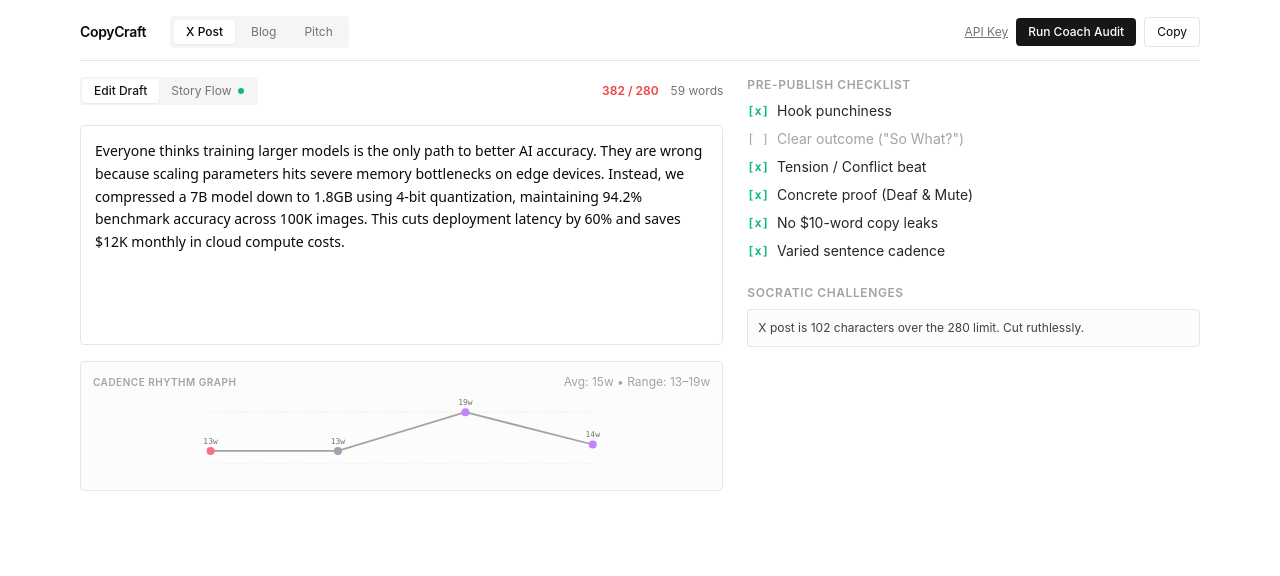
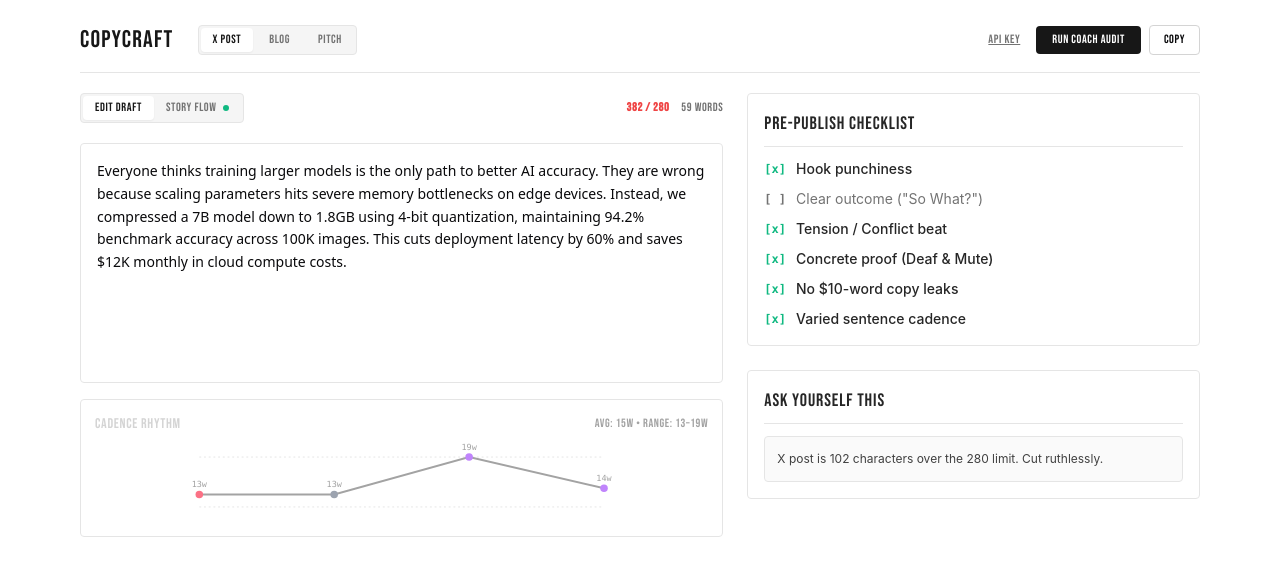
Before and after one commit to kishan-sp/CopyCraft, a Next.js app: page / in a window 1280 px wide. Shown: the top 576 px of the page. Built offline with nearby package versions, Linux system fonts and the light colour scheme.

Commit message:
Upgrade UI/UX: editorial display typography, subtle grid, rename to Ask Yourself This, silent success audit

```diff
--- a/src/app/globals.css
+++ b/src/app/globals.css
@@ -1,3 +1,5 @@
+@import url('https://fonts.googleapis.com/css2?family=Bebas+Neue&display=swap');
+
 @tailwind base;
 @tailwind components;
 @tailwind utilities;
@@ -10,9 +12,9 @@
 
 @media (prefers-color-scheme: dark) {
   :root {
-    --background: 240 10% 4%;
+    --background: 240 10% 3%;
     --foreground: 0 0% 98%;
-    --border: 240 4% 18%;
+    --border: 240 4% 15%;
   }
 }
 
@@ -21,3 +23,15 @@ body {
   background: hsl(var(--background));
   font-family: -apple-system, BlinkMacSystemFont, "Segoe UI", Roboto, sans-serif;
 }
+
+.font-display {
+  font-family: 'Bebas Neue', 'Oswald', 'Impact', sans-serif;
+  letter-spacing: 0.05em;
+}
+
+.bg-grid-subtle {
+  background-size: 36px 36px;
+  background-image:
+    linear-gradient(to right, rgba(255, 255, 255, 0.025) 1px, transparent 1px),
+    linear-gradient(to bottom, rgba(255, 255, 255, 0.025) 1px, transparent 1px);
+}
--- a/src/app/page.tsx
+++ b/src/app/page.tsx
@@ -41,7 +41,7 @@ function CadenceLineGraph({
 }) {
   if (sentences.length === 0) {
     return (
-      <div className="h-20 flex items-center justify-center text-xs text-neutral-400 border border-neutral-200 dark:border-neutral-800 rounded">
+      <div className="h-20 flex items-center justify-center font-display uppercase tracking-wider text-xs text-neutral-500 border border-neutral-200 dark:border-neutral-800 rounded">
         Cadence graph will plot sentence rhythm as you type
       </div>
     );
@@ -53,7 +53,7 @@ function CadenceLineGraph({
   const range = maxWords - minWords || 1;
 
   const width = 500;
-  const height = 90;
+  const height = 85;
   const paddingX = 35;
   const paddingY = 16;
   const chartWidth = width - paddingX * 2;
@@ -79,14 +79,13 @@ function CadenceLineGraph({
         );
 
   return (
-    <div className="p-3 border border-neutral-200 dark:border-neutral-800 rounded bg-neutral-50/50 dark:bg-neutral-900/40 space-y-2">
+    <div className="p-3.5 border border-neutral-200 dark:border-neutral-800/80 rounded bg-white/40 dark:bg-neutral-900/40 backdrop-blur-sm space-y-2">
       <div className="flex items-center justify-between text-xs text-neutral-400">
-        <span className="font-semibold uppercase tracking-wider text-[10px]">
-          Cadence Rhythm Graph
+        <span className="font-display uppercase tracking-wider text-sm text-neutral-300">
+          Cadence Rhythm
         </span>
-        <span>
-          Avg: {Math.round(wordCounts.reduce((a, b) => a + b, 0) / wordCounts.length)}w •
-          Range: {Math.min(...wordCounts)}–{Math.max(...wordCounts)}w
+        <span className="font-display uppercase tracking-wider text-xs">
+          Avg: {Math.round(wordCounts.reduce((a, b) => a + b, 0) / wordCounts.length)}w • Range: {Math.min(...wordCounts)}–{Math.max(...wordCounts)}w
         </span>
       </div>
 
@@ -133,7 +132,7 @@ function CadenceLineGraph({
                 <circle
                   cx={pt.x}
                   cy={pt.y}
-                  r={isSelected ? '7' : pt.sentence.isMonotonous ? '6' : '4.5'}
+                  r={isSelected ? '6.5' : pt.sentence.isMonotonous ? '5.5' : '4'}
                   fill={roleColor}
                   stroke={isSelected ? '#ffffff' : pt.sentence.isMonotonous ? '#ef4444' : 'transparent'}
                   strokeWidth="2"
@@ -143,7 +142,7 @@ function CadenceLineGraph({
                   x={pt.x}
                   y={pt.y - 8}
                   textAnchor="middle"
-                  className="text-[9px] fill-neutral-500 font-mono"
+                  className="text-[9px] fill-neutral-400 font-mono"
                 >
                   {pt.sentence.wordCount}w
                 </text>
@@ -154,8 +153,8 @@ function CadenceLineGraph({
       </div>
 
       {sentences.some((s) => s.isMonotonous) && (
-        <p className="text-[11px] text-amber-500">
-          Monotony warning: flat cadence detected on identical sentence lengths.
+        <p className="text-[11px] text-amber-500 font-medium">
+          Monotony warning: flat cadence detected across identical sentence lengths.
         </p>
       )}
     </div>
@@ -173,11 +172,10 @@ export default function Page() {
   const [showKeyInput, setShowKeyInput] = useState(false);
   const [isAuditing, startAuditing] = useTransition();
   const [auditResult, setAuditResult] = useState<AnalysisResult | null>(null);
-  const [auditFeedback, setAuditFeedback] = useState<{ type: 'success' | 'notice' | 'error'; message: string } | null>(null);
+  const [auditError, setAuditError] = useState<string | null>(null);
   const [selectedSentenceIndex, setSelectedSentenceIndex] = useState<number | null>(null);
   const [copied, setCopied] = useState(false);
 
-  // Load API key and model from localStorage on mount
   useEffect(() => {
     const savedKey = localStorage.getItem('copycraft_api_key');
     const savedModel = localStorage.getItem('copycraft_model');
@@ -234,14 +232,14 @@ export default function Page() {
   useEffect(() => {
     if (auditResult && auditResult.charCount !== text.length) {
       setAuditResult(null);
-      setAuditFeedback(null);
+      setAuditError(null);
       setSelectedSentenceIndex(null);
     }
   }, [text, auditResult]);
 
   const handleAudit = () => {
     if (!text.trim()) return;
-    setAuditFeedback(null);
+    setAuditError(null);
     startAuditing(async () => {
       try {
         const res = await fetch('/api/audit', {
@@ -256,19 +254,16 @@ export default function Page() {
         });
         if (res.ok) {
           const data = await res.json();
+          if (data.apiError) {
+            setAuditError(data.apiError);
+          } else {
             setAuditResult(data);
-          if (data.apiError) {
-            setAuditFeedback({ type: 'error', message: data.apiError });
-          } else if (data.source && data.source !== 'local') {
-            setAuditFeedback({ type: 'success', message: `Audited with ${data.source}` });
-          } else {
-            setAuditFeedback({ type: 'notice', message: data.apiNotice || 'Local heuristic audit. Add Groq key for deep AI coaching.' });
           }
         } else {
-          setAuditFeedback({ type: 'error', message: `Server error ${res.status}` });
+          setAuditError(`Audit request failed (${res.status})`);
         }
       } catch (err: any) {
-        setAuditFeedback({ type: 'error', message: err?.message || 'Network error' });
+        setAuditError(err?.message || 'Network error during audit');
       }
     });
   };
@@ -284,19 +279,22 @@ export default function Page() {
   const selectedSentence = selectedSentenceIndex !== null ? activeAnalysis.sentences[selectedSentenceIndex] : null;
 
   return (
-    <div className="max-w-6xl mx-auto px-4 py-4 flex flex-col min-h-screen">
+    <div className="min-h-screen bg-grid-subtle">
+      <div className="max-w-6xl mx-auto px-4 py-6 flex flex-col min-h-screen">
         {/* Header */}
-      <header className="flex flex-wrap items-center justify-between gap-4 pb-3 border-b border-neutral-200 dark:border-neutral-800 text-sm">
+        <header className="flex flex-wrap items-center justify-between gap-4 pb-4 border-b border-neutral-200 dark:border-neutral-800">
           <div className="flex items-center gap-6">
-          <span className="font-semibold tracking-tight">CopyCraft</span>
-          <nav className="flex gap-1 bg-neutral-100 dark:bg-neutral-900 p-1 rounded">
+            <span className="font-display text-2xl tracking-wider uppercase text-neutral-900 dark:text-neutral-100">
+              CopyCraft
+            </span>
+            <nav className="flex gap-1 bg-neutral-100 dark:bg-neutral-900/80 p-0.5 rounded border border-neutral-200 dark:border-neutral-800">
               {(['x', 'blog', 'pitch'] as WritingMode[]).map((m) => (
                 <button
                   key={m}
                   onClick={() => setMode(m)}
-                className={`px-3 py-1 rounded text-xs transition ${
+                  className={`px-3 py-1 rounded font-display text-xs uppercase tracking-wider transition ${
                     mode === m
-                    ? 'bg-white dark:bg-neutral-800 font-medium shadow-sm'
+                      ? 'bg-white dark:bg-neutral-800 text-neutral-900 dark:text-white shadow-sm'
                       : 'text-neutral-500 hover:text-neutral-900 dark:hover:text-neutral-100'
                   }`}
                 >
@@ -307,12 +305,12 @@ export default function Page() {
           </div>
 
           <div className="flex items-center gap-2">
-          {/* Active Model Selector in Header if models loaded */}
+            {/* Dynamic Model Dropdown */}
             {availableModels.length > 0 && (
               <select
                 value={selectedModel}
                 onChange={(e) => handleModelChange(e.target.value)}
-              className="px-2 py-1 text-xs border border-neutral-300 dark:border-neutral-700 bg-transparent rounded font-mono"
+                className="px-2.5 py-1 text-xs border border-neutral-300 dark:border-neutral-700 bg-transparent rounded font-mono text-neutral-700 dark:text-neutral-300 focus:outline-none"
               >
                 {availableModels.map((m) => (
                   <option key={m} value={m} className="bg-white dark:bg-neutral-900">
@@ -324,50 +322,50 @@ export default function Page() {
 
             <button
               onClick={() => setShowKeyInput(!showKeyInput)}
-            className="text-xs text-neutral-500 hover:text-neutral-900 dark:hover:text-neutral-200 underline"
+              className="font-display tracking-wider uppercase text-xs text-neutral-500 hover:text-neutral-900 dark:hover:text-neutral-200 underline px-2 py-1"
             >
               {keyType ? `${keyType} Key` : 'API Key'}
             </button>
             <button
               onClick={handleAudit}
               disabled={isAuditing || !text.trim()}
-            className="px-3 py-1.5 text-xs font-medium rounded bg-neutral-900 text-white dark:bg-neutral-100 dark:text-neutral-900 disabled:opacity-50"
+              className="px-4 py-1.5 font-display text-xs tracking-wider uppercase rounded bg-neutral-900 text-white dark:bg-white dark:text-neutral-950 hover:opacity-90 transition disabled:opacity-50"
             >
               {isAuditing ? 'Auditing...' : 'Run Coach Audit'}
             </button>
             <button
               onClick={handleCopy}
-            className="px-3 py-1.5 text-xs border border-neutral-200 dark:border-neutral-800 rounded hover:bg-neutral-50 dark:hover:bg-neutral-900"
+              className="px-3.5 py-1.5 font-display text-xs tracking-wider uppercase border border-neutral-300 dark:border-neutral-800 rounded hover:bg-neutral-100 dark:hover:bg-neutral-900 transition"
             >
               {copied ? 'Copied' : 'Copy'}
             </button>
           </div>
         </header>
 
-      {/* Groq / Gemini API Key & Model Configuration */}
+        {/* API Key & Dynamic Models Drawer */}
         {showKeyInput && (
-        <div className="py-2.5 px-3 border-b border-neutral-200 dark:border-neutral-800 flex flex-wrap items-center justify-between gap-3 text-xs bg-neutral-50 dark:bg-neutral-900/50">
+          <div className="py-3 px-3.5 mt-2 border border-neutral-200 dark:border-neutral-800 rounded flex flex-wrap items-center justify-between gap-3 text-xs bg-white/60 dark:bg-neutral-900/60 backdrop-blur-sm">
             <div className="flex flex-wrap items-center gap-3 flex-1 min-w-[280px]">
               <div className="flex items-center gap-2">
-              <span className="text-neutral-500">API Key:</span>
+                <span className="font-display uppercase tracking-wider text-neutral-500">API Key:</span>
                 <input
                   type="password"
                   placeholder="Paste Groq (gsk_...) or Gemini key"
                   value={apiKey}
                   onChange={(e) => handleApiKeyChange(e.target.value)}
-                className="w-64 px-2 py-1 border border-neutral-300 dark:border-neutral-700 bg-white dark:bg-neutral-900 rounded font-mono text-xs"
+                  className="w-64 px-2.5 py-1 border border-neutral-300 dark:border-neutral-700 bg-white dark:bg-neutral-950 rounded font-mono text-xs focus:outline-none"
                 />
               </div>
 
               {isLoadingModels ? (
-              <span className="text-neutral-400 italic">Fetching models from provider...</span>
+                <span className="text-neutral-400 font-mono text-xs">Fetching models...</span>
               ) : availableModels.length > 0 ? (
                 <div className="flex items-center gap-2">
-                <span className="text-neutral-500">Model:</span>
+                  <span className="font-display uppercase tracking-wider text-neutral-500">Model:</span>
                   <select
                     value={selectedModel}
                     onChange={(e) => handleModelChange(e.target.value)}
-                  className="px-2 py-1 border border-neutral-300 dark:border-neutral-700 bg-white dark:bg-neutral-900 rounded font-mono text-xs max-w-xs"
+                    className="px-2 py-1 border border-neutral-300 dark:border-neutral-700 bg-white dark:bg-neutral-950 rounded font-mono text-xs max-w-xs focus:outline-none"
                   >
                     {availableModels.map((m) => (
                       <option key={m} value={m}>
@@ -381,45 +379,37 @@ export default function Page() {
 
             <button
               onClick={() => setShowKeyInput(false)}
-            className="px-2 py-1 rounded bg-neutral-200 dark:bg-neutral-800 hover:bg-neutral-300 dark:hover:bg-neutral-700"
+              className="px-2.5 py-1 font-display uppercase tracking-wider rounded bg-neutral-200 dark:bg-neutral-800 hover:bg-neutral-300 dark:hover:bg-neutral-700 transition"
             >
               Close
             </button>
           </div>
         )}
 
-      {/* Audit Feedback Banner */}
-      {auditFeedback && (
-        <div
-          className={`mt-3 p-2 text-xs rounded border flex items-center justify-between ${
-            auditFeedback.type === 'success'
-              ? 'bg-emerald-500/10 border-emerald-500/30 text-emerald-600 dark:text-emerald-400'
-              : auditFeedback.type === 'error'
-              ? 'bg-red-500/10 border-red-500/30 text-red-600 dark:text-red-400'
-              : 'bg-amber-500/10 border-amber-500/30 text-amber-600 dark:text-amber-400'
-          }`}
-        >
-          <span>{auditFeedback.message}</span>
+        {/* Audit Error Alert Only (No Success Popup) */}
+        {auditError && (
+          <div className="mt-3 p-2.5 text-xs rounded border border-red-500/30 bg-red-500/10 text-red-500 flex items-center justify-between">
+            <span>{auditError}</span>
             <button
-            onClick={() => setAuditFeedback(null)}
-            className="opacity-70 hover:opacity-100 ml-2"
+              onClick={() => setAuditError(null)}
+              className="font-bold opacity-70 hover:opacity-100 ml-2 text-sm"
             >
               &times;
             </button>
           </div>
         )}
 
-      {/* Main Split Interface */}
-      <main className="grid grid-cols-1 md:grid-cols-12 gap-6 flex-1 py-4">
+        {/* Main Grid */}
+        <main className="grid grid-cols-1 md:grid-cols-12 gap-6 flex-1 py-5">
           {/* Left Column: Canvas & Cadence Graph */}
           <section className="md:col-span-7 flex flex-col space-y-4">
             <div className="flex items-center justify-between pb-1 text-xs text-neutral-500">
-            <div className="flex bg-neutral-100 dark:bg-neutral-900 p-0.5 rounded">
+              <div className="flex bg-neutral-100 dark:bg-neutral-900/80 p-0.5 rounded border border-neutral-200 dark:border-neutral-800">
                 <button
                   onClick={() => setView('draft')}
-                className={`px-3 py-1 rounded transition text-xs ${
+                  className={`px-3 py-1 rounded font-display tracking-wider uppercase text-xs transition ${
                     view === 'draft'
-                    ? 'bg-white dark:bg-neutral-800 font-medium shadow-sm text-neutral-900 dark:text-neutral-100'
+                      ? 'bg-white dark:bg-neutral-800 font-medium text-neutral-900 dark:text-neutral-100 shadow-sm'
                       : 'text-neutral-500 hover:text-neutral-900 dark:hover:text-neutral-100'
                   }`}
                 >
@@ -427,9 +417,9 @@ export default function Page() {
                 </button>
                 <button
                   onClick={() => setView('story')}
-                className={`px-3 py-1 rounded transition text-xs flex items-center gap-1.5 ${
+                  className={`px-3 py-1 rounded font-display tracking-wider uppercase text-xs transition flex items-center gap-1.5 ${
                     view === 'story'
-                    ? 'bg-white dark:bg-neutral-800 font-medium shadow-sm text-neutral-900 dark:text-neutral-100'
+                      ? 'bg-white dark:bg-neutral-800 font-medium text-neutral-900 dark:text-neutral-100 shadow-sm'
                       : 'text-neutral-500 hover:text-neutral-900 dark:hover:text-neutral-100'
                   }`}
                 >
@@ -438,8 +428,8 @@ export default function Page() {
                 </button>
               </div>
 
-            <div className="flex items-center gap-3">
-              <span className={isOverXLimit ? 'text-red-500 font-semibold' : ''}>
+              <div className="flex items-center gap-3 font-display uppercase tracking-wider text-xs">
+                <span className={isOverXLimit ? 'text-red-500 font-bold' : ''}>
                   {text.length}{mode === 'x' ? ' / 280' : ' chars'}
                 </span>
                 <span>{activeAnalysis.wordCount} words</span>
@@ -452,15 +442,17 @@ export default function Page() {
                 value={text}
                 onChange={(e) => setText(e.target.value)}
                 placeholder="Write raw draft here..."
-              className="w-full p-3.5 border border-neutral-200 dark:border-neutral-800 rounded bg-transparent font-sans text-sm leading-relaxed resize-none focus:outline-none focus:ring-1 focus:ring-neutral-400 min-h-[220px]"
+                className="w-full p-4 border border-neutral-200 dark:border-neutral-800/80 rounded bg-white/30 dark:bg-neutral-900/30 backdrop-blur-sm font-sans text-sm leading-relaxed resize-none focus:outline-none focus:ring-1 focus:ring-neutral-400 min-h-[240px]"
               />
             ) : (
               <div className="space-y-3">
                 <div
-                className="w-full p-4 border border-neutral-200 dark:border-neutral-800 rounded bg-neutral-50/50 dark:bg-neutral-900/40 text-sm leading-relaxed min-h-[160px]"
+                  className="w-full p-4 border border-neutral-200 dark:border-neutral-800/80 rounded bg-white/30 dark:bg-neutral-900/30 backdrop-blur-sm text-sm leading-relaxed min-h-[180px]"
                 >
                   {activeAnalysis.sentences.length === 0 ? (
-                  <p className="text-neutral-400">Write text in Edit Draft to view story flow.</p>
+                    <p className="text-neutral-500 font-display uppercase tracking-wider">
+                      Write text in Edit Draft to view story flow.
+                    </p>
                   ) : (
                     <p className="inline leading-relaxed">
                       {activeAnalysis.sentences.map((s, idx) => (
@@ -483,14 +475,14 @@ export default function Page() {
 
                 {/* Selected Sentence Inspector */}
                 {selectedSentence && (
-                <div className="p-3 rounded border border-neutral-200 dark:border-neutral-800 bg-neutral-100/50 dark:bg-neutral-900/50 text-xs space-y-1">
+                  <div className="p-3.5 rounded border border-neutral-200 dark:border-neutral-800/80 bg-white/40 dark:bg-neutral-900/50 backdrop-blur-sm text-xs space-y-1">
                     <div className="flex items-center justify-between text-neutral-400">
-                    <span className="font-semibold uppercase tracking-wider text-[10px]">
+                      <span className="font-display uppercase tracking-wider text-xs">
                         Sentence {selectedSentenceIndex! + 1} ({ROLE_LABELS[selectedSentence.role]} • {selectedSentence.wordCount}w)
                       </span>
                       <button
                         onClick={() => setSelectedSentenceIndex(null)}
-                      className="text-neutral-500 hover:text-neutral-900 dark:hover:text-neutral-200"
+                        className="text-neutral-500 hover:text-neutral-900 dark:hover:text-neutral-200 text-sm"
                       >
                         &times;
                       </button>
@@ -519,14 +511,14 @@ export default function Page() {
             />
           </section>
 
-        {/* Right Column: Pre-Publish Checklist & Coach Audit */}
+          {/* Right Column: Pre-Publish Checklist & Ask Yourself This */}
           <section className="md:col-span-5 flex flex-col space-y-6">
             {/* Pre-Publish Checklist */}
-          <div>
-            <div className="pb-2 text-xs font-semibold text-neutral-400 uppercase tracking-wider">
+            <div className="p-4 border border-neutral-200 dark:border-neutral-800/80 rounded bg-white/30 dark:bg-neutral-900/30 backdrop-blur-sm space-y-3">
+              <div className="font-display text-lg tracking-wider uppercase text-neutral-800 dark:text-neutral-200 border-b border-neutral-200 dark:border-neutral-800/80 pb-2">
                 Pre-Publish Checklist
               </div>
-            <ul className="space-y-2 text-sm">
+              <ul className="space-y-2.5 text-sm">
                 {[
                   { key: 'strongHook', label: 'Hook punchiness' },
                   { key: 'clearOutcome', label: 'Clear outcome ("So What?")' },
@@ -537,11 +529,11 @@ export default function Page() {
                 ].map(({ key, label }) => {
                   const passed = activeAnalysis.checklist[key as keyof typeof activeAnalysis.checklist];
                   return (
-                  <li key={key} className="flex items-center gap-2">
-                    <span className={`text-xs font-mono ${passed ? 'text-emerald-500 font-bold' : 'text-neutral-400'}`}>
+                    <li key={key} className="flex items-center gap-2.5">
+                      <span className={`text-xs font-mono font-bold ${passed ? 'text-emerald-500' : 'text-neutral-500'}`}>
                         {passed ? '[x]' : '[ ]'}
                       </span>
-                    <span className={passed ? 'text-neutral-800 dark:text-neutral-200' : 'text-neutral-400'}>
+                      <span className={passed ? 'text-neutral-800 dark:text-neutral-200 font-medium' : 'text-neutral-500'}>
                         {label}
                       </span>
                     </li>
@@ -550,24 +542,24 @@ export default function Page() {
               </ul>
             </div>
 
-          {/* Socratic Challenges */}
-          <div>
-            <div className="pb-2 text-xs font-semibold text-neutral-400 uppercase tracking-wider flex items-center justify-between">
-              <span>Socratic Challenges</span>
+            {/* Ask Yourself This */}
+            <div className="p-4 border border-neutral-200 dark:border-neutral-800/80 rounded bg-white/30 dark:bg-neutral-900/30 backdrop-blur-sm space-y-3">
+              <div className="font-display text-lg tracking-wider uppercase text-neutral-800 dark:text-neutral-200 border-b border-neutral-200 dark:border-neutral-800/80 pb-2 flex items-center justify-between">
+                <span>Ask Yourself This</span>
                 {auditResult && (
-                <span className="text-[10px] text-emerald-500 lowercase font-normal">
-                  (ai audit active)
+                  <span className="font-display text-xs text-emerald-500 tracking-wider lowercase">
+                    active
                   </span>
                 )}
               </div>
               {activeAnalysis.coachingChallenges.length === 0 ? (
                 <p className="text-xs text-neutral-500">All checks pass. Ready to ship.</p>
               ) : (
-              <ul className="space-y-2">
+                <ul className="space-y-2.5">
                   {activeAnalysis.coachingChallenges.map((challenge, i) => (
                     <li
                       key={i}
-                    className="p-2.5 text-xs rounded border border-neutral-200 dark:border-neutral-800 text-neutral-700 dark:text-neutral-300 bg-neutral-50/50 dark:bg-neutral-900/50"
+                      className="p-3 text-xs leading-relaxed rounded border border-neutral-200 dark:border-neutral-800 text-neutral-700 dark:text-neutral-300 bg-neutral-100/50 dark:bg-neutral-900/60"
                     >
                       {challenge}
                     </li>
@@ -578,5 +570,6 @@ export default function Page() {
           </section>
         </main>
       </div>
+    </div>
   );
 }
```
Lines whose indentation alone changed are shown as unchanged.
